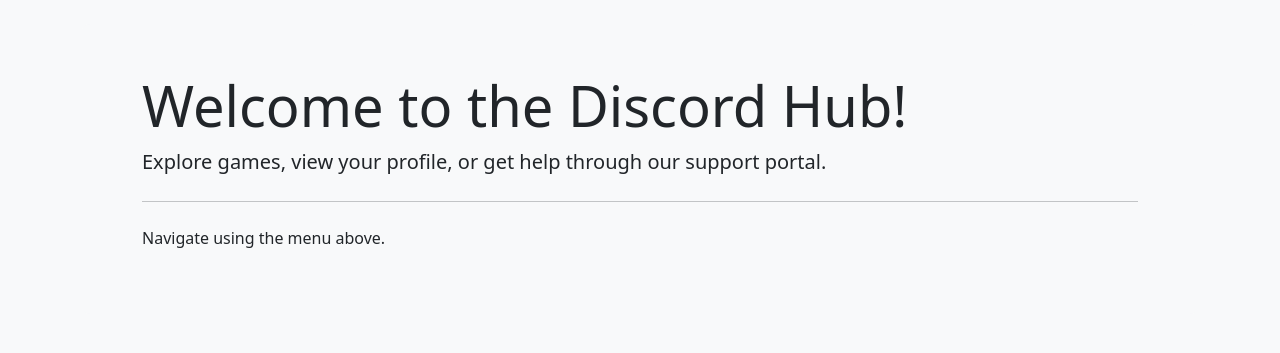
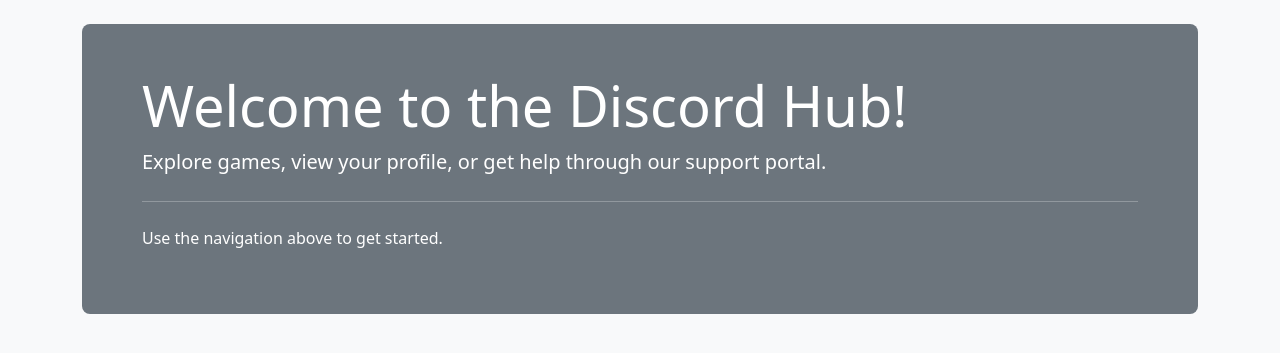
Before and after one commit to sh3lock69/owo-gamble, a Flask app: page /home in a window 1280 px wide. Shown: the part 56-409 px from the top of the page. Run offline with Flask 2, Linux system fonts and the light colour scheme; the visitor is signed in with stand-in values (Sample User, id 1).

Commit message:
Update home.html

```diff
--- a/templates/home.html
+++ b/templates/home.html
@@ -1,12 +1,12 @@
 {% extends "base.html" %}
 {% block title %}Home - Discord Site{% endblock %}
 {% block content %}
-<div class="jumbotron p-5 mb-4 bg-light rounded-3">
+<div class="jumbotron p-5 mb-4 rounded-3 bg-secondary text-white">
   <div class="container">
     <h1 class="display-4">Welcome to the Discord Hub!</h1>
     <p class="lead">Explore games, view your profile, or get help through our support portal.</p>
     <hr class="my-4">
-    <p>Navigate using the menu above.</p>
+    <p>Use the navigation above to get started.</p>
   </div>
 </div>
 {% endblock %}
```
